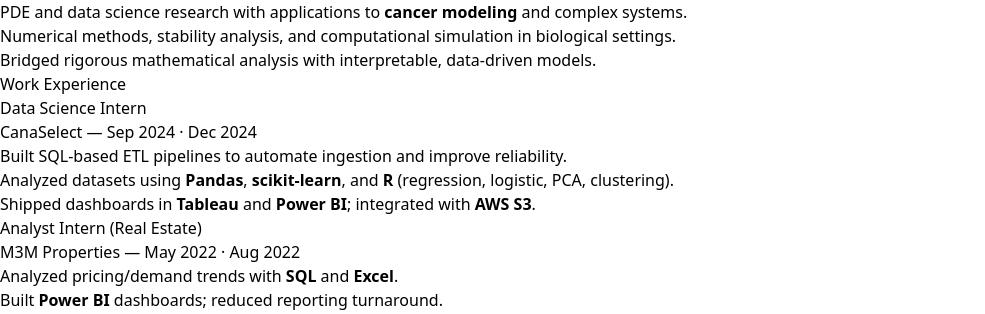
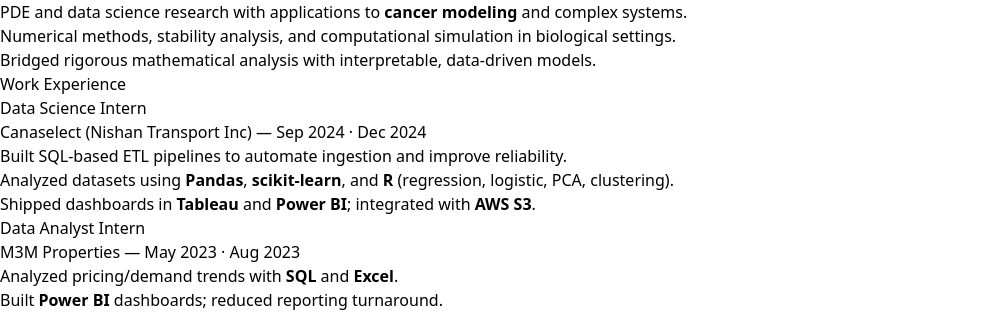
Before and after one commit to tejasxsingh/tejas-portfolio, a React (Vite) app: page / in a window 1280 px wide. Shown: the part 3507-3821 px from the top of the page, without its empty margins (0-985 px from the left). Built offline with nearby package versions, Linux system fonts and the light colour scheme.

Commit message:
Update App.jsx

```diff
--- a/src/App.jsx
+++ b/src/App.jsx
@@ -562,7 +562,7 @@
             <Reveal>
               <div className="rounded-2xl border border-slate-200 bg-white p-6 shadow-sm">
                 <h3 className="text-lg font-semibold">Data Science Intern</h3>
-                <p className="italic text-slate-600">CanaSelect — Sep 2024 · Dec 2024</p>
+                <p className="italic text-slate-600">Canaselect (Nishan Transport Inc) — Sep 2024 · Dec 2024</p>
                 <ul className="mt-3 list-inside list-disc space-y-1 text-sm text-slate-700">
                   <li>Built SQL-based ETL pipelines to automate ingestion and improve reliability.</li>
                   <li>
@@ -574,8 +574,8 @@
             </Reveal>
             <Reveal>
               <div className="rounded-2xl border border-slate-200 bg-white p-6 shadow-sm">
-                <h3 className="text-lg font-semibold">Analyst Intern (Real Estate)</h3>
-                <p className="italic text-slate-600">M3M Properties — May 2022 · Aug 2022</p>
+                <h3 className="text-lg font-semibold">Data Analyst Intern </h3>
+                <p className="italic text-slate-600">M3M Properties — May 2023 · Aug 2023</p>
                 <ul className="mt-3 list-inside list-disc space-y-1 text-sm text-slate-700">
                   <li>Analyzed pricing/demand trends with <strong>SQL</strong> and <strong>Excel</strong>.</li>
                   <li>Built <strong>Power BI</strong> dashboards; reduced reporting turnaround.</li>
```
